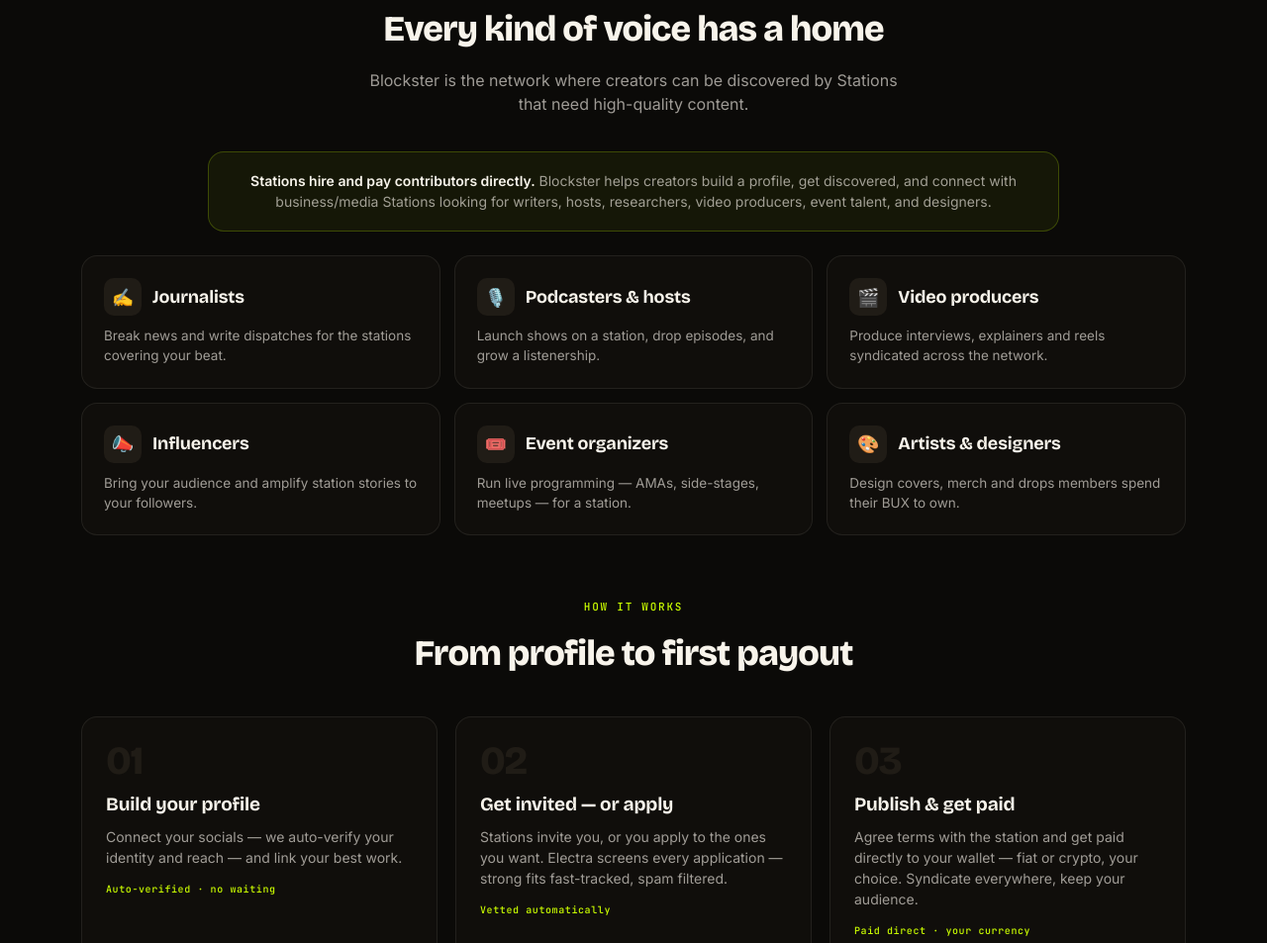
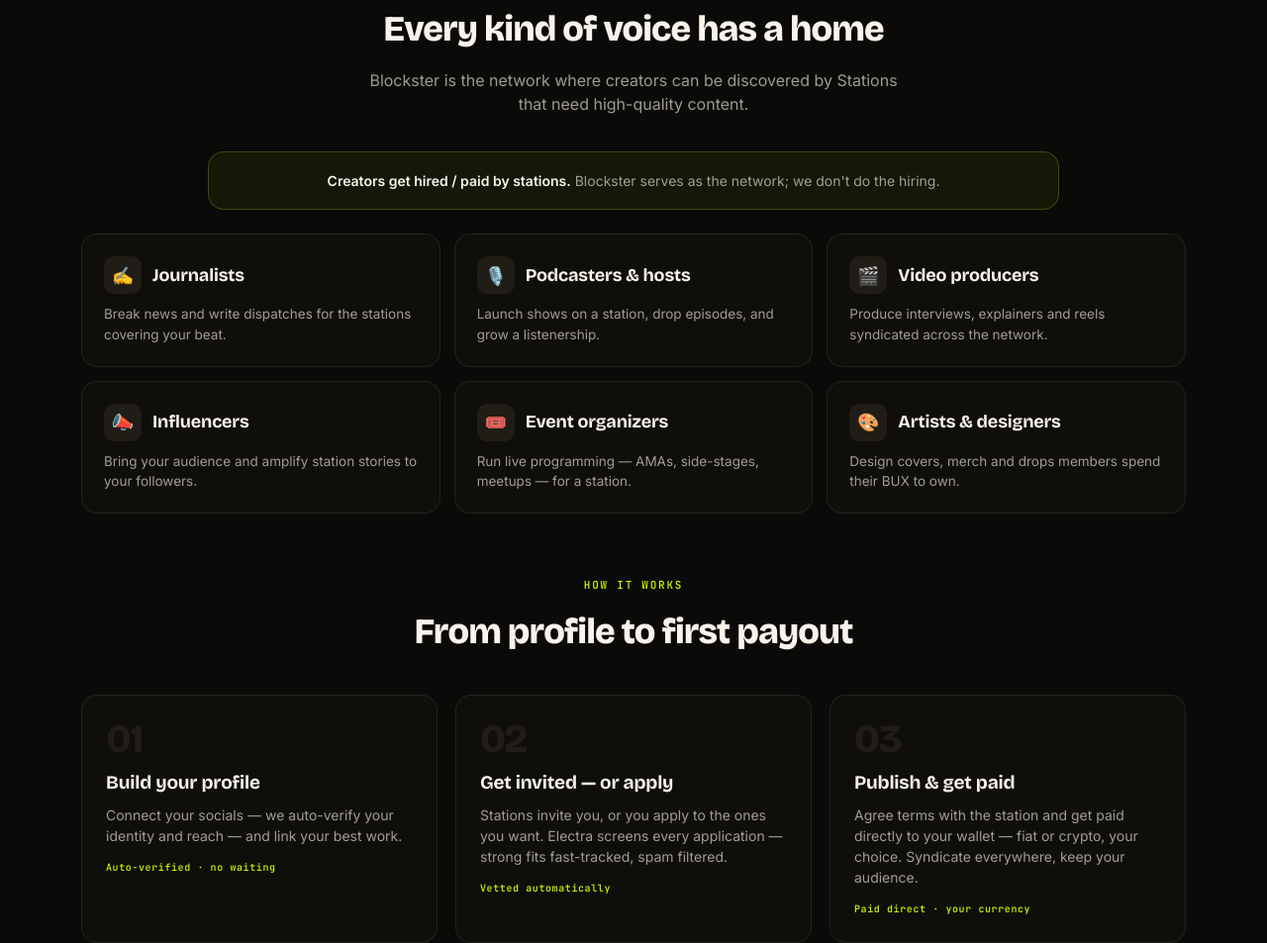
Before and after one commit to rubyad/blockster-v3-beta, a plain HTML site: page creators/index.html in a window 1280 px wide. Shown: the part 820-1773 px from the top of the page at 99% size. Drawn offline with nearby package versions, Linux system fonts and the light colour scheme.

Commit message:
Use concise creator payment note

```diff
--- a/creators/index.html
+++ b/creators/index.html
@@ -150,7 +150,7 @@
     <!-- ROLES -->
     <section>
       <div class="sec-head"><div class="ov">Who contributes</div><h2>Every kind of voice has a home</h2><p>Blockster is the network where creators can be discovered by Stations that need high-quality content.</p></div>
-      <div class="network-note"><b>Stations hire and pay contributors directly.</b> Blockster helps creators build a profile, get discovered, and connect with business/media Stations looking for writers, hosts, researchers, video producers, event talent, and designers.</div>
+      <div class="network-note"><b>Creators get hired / paid by stations.</b> Blockster serves as the network; we don't do the hiring.</div>
       <div class="roles">
         <div class="role"><div class="rt"><span class="ic">✍️</span><h3>Journalists</h3></div><p class="makes">Break news and write dispatches for the stations covering your beat.</p></div>
         <div class="role"><div class="rt"><span class="ic">🎙️</span><h3>Podcasters &amp; hosts</h3></div><p class="makes">Launch shows on a station, drop episodes, and grow a listenership.</p></div>
```
